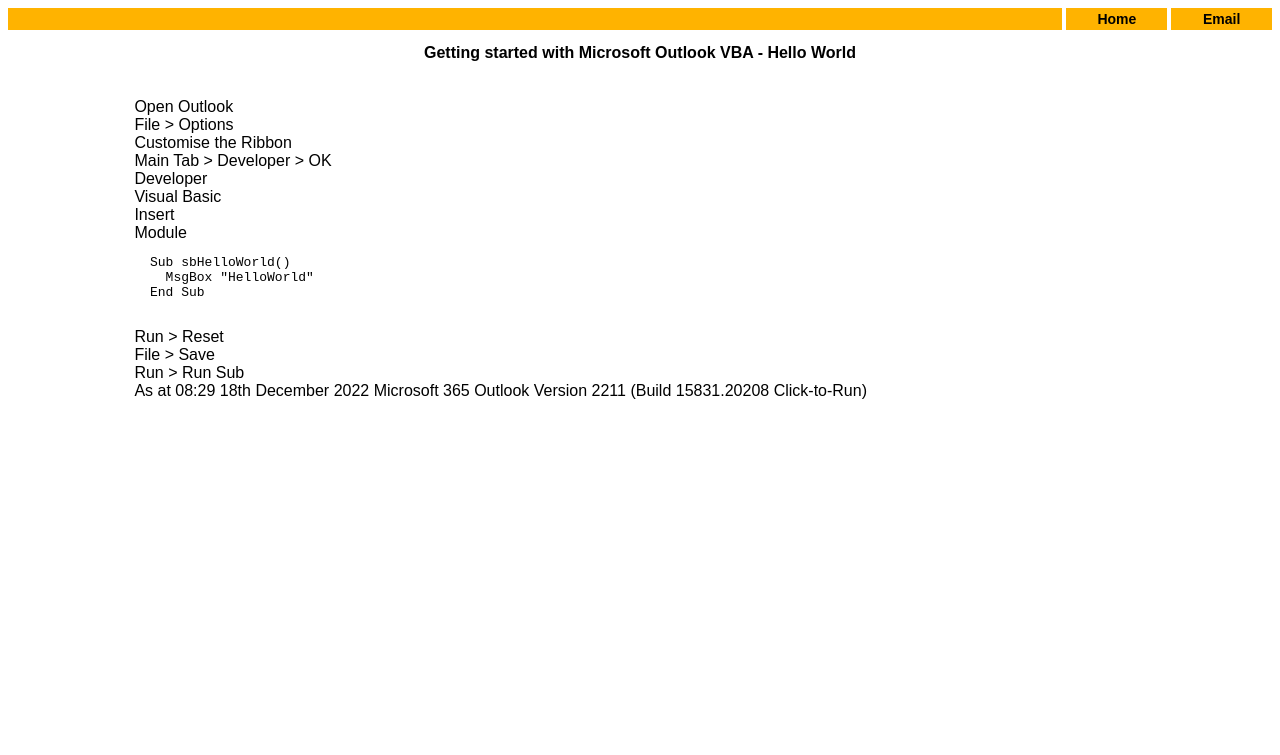
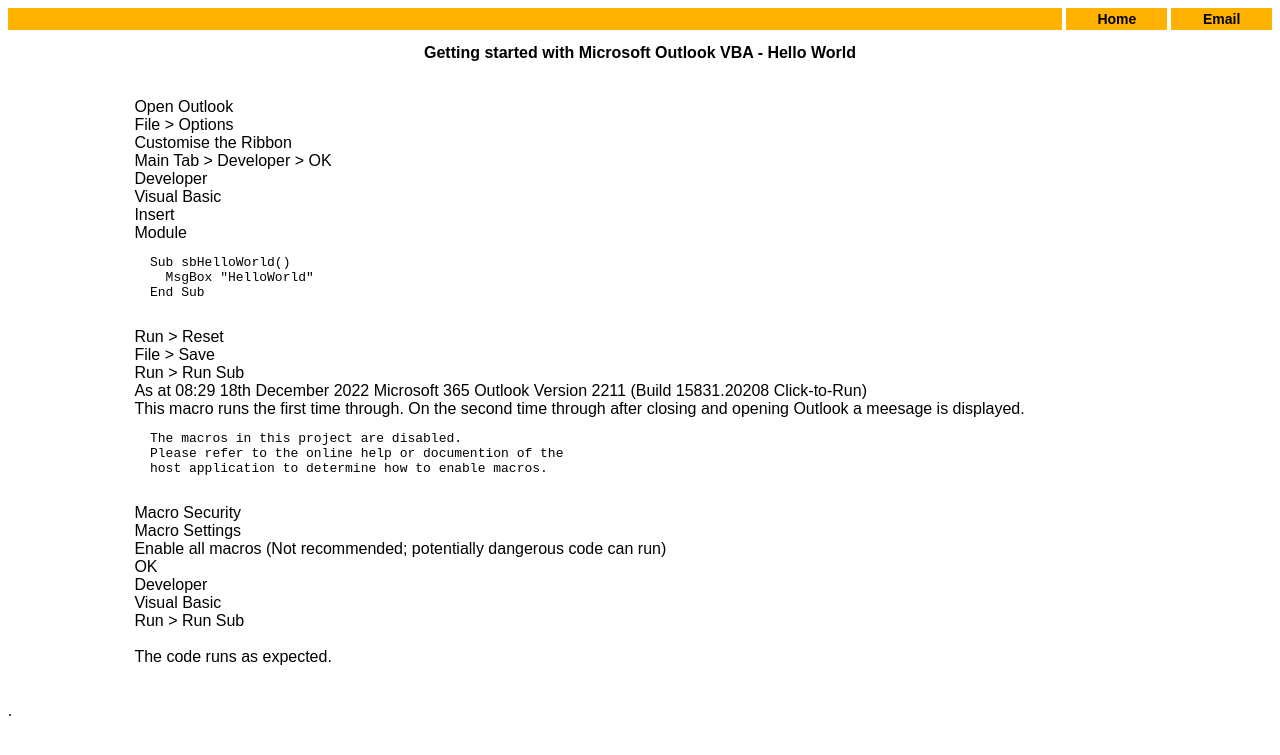
Before and after one commit to DaveTallett26/davetallett26.github.io, a Jekyll site: the page SOOutlookHW.html, which Jekyll copies as it is, in a window 1280 px wide. Shown: the top 755 px of the page. Built offline with Jekyll 4.4.1, drawn with Linux system fonts in a browser that asks for light colours.

Commit message:
second time through

```diff
--- a/SOOutlookHW.html
+++ b/SOOutlookHW.html
@@ -45,4 +45,30 @@
   Run > Run Sub
   <br/>
   As at 08:29 18th December 2022 Microsoft 365 Outlook Version 2211 (Build 15831.20208 Click-to-Run)
+  <br/>
+  This macro runs the first time through. On the second time through after closing and opening Outlook a meesage is displayed.
+  <pre>
+  The macros in this project are disabled.
+  Please refer to the online help or documention of the
+  host application to determine how to enable macros.
+  </pre>
+  Macro Security
+  <br/>
+  Macro Settings
+  <br/>
+  Enable all macros (Not recommended; potentially dangerous code can run)
+  <br/>
+  OK
+  <br/>
+  Developer
+  <br/>
+  Visual Basic
+  <br/>
+  Run > Run Sub
+  <br/>
+  <br/>
+  The code runs as expected.
   </div>
+  <br/>
+  <br/>
+  .
```
